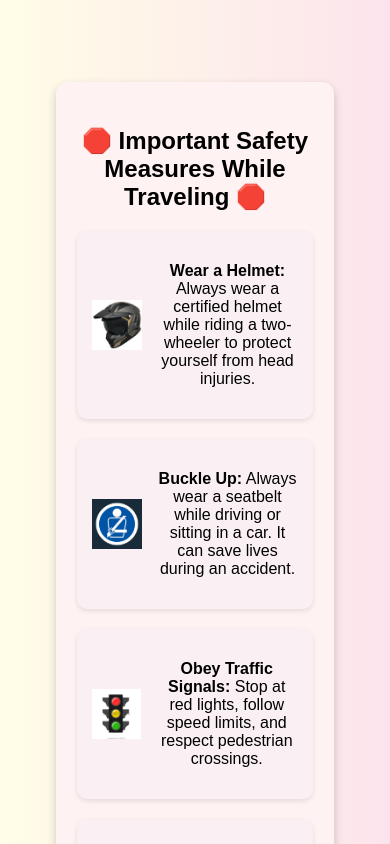
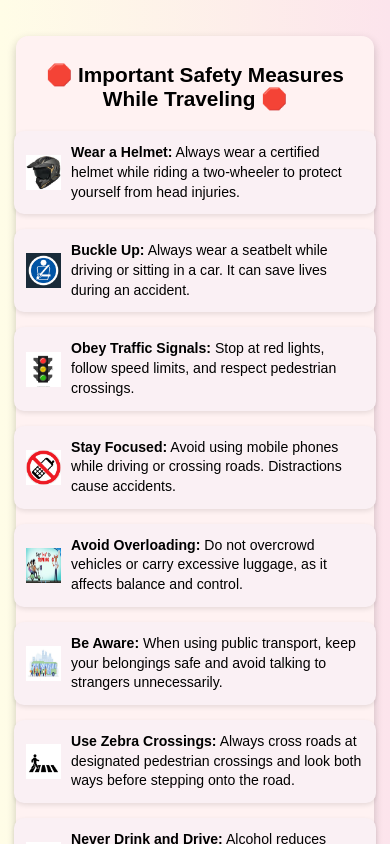
Before and after one commit to surya1604surya/Accident-Tracking, a Next.js app: page /page4 in a window 390 px wide. Built offline with nearby package versions, Linux system fonts and the light colour scheme.

Commit message:
Update page.module.css

```diff
--- a/src/app/page4/page.module.css
+++ b/src/app/page4/page.module.css
@@ -1,55 +1,137 @@
+/* Animation for falling effect */
+@keyframes fallIn {
+  0% {
+    opacity: 0;
+    transform: translateY(-30px);
+  }
+  100% {
+    opacity: 1;
+    transform: translateY(0);
+  }
+}
+
+/* Container */
 .homeBody {
-  background: linear-gradient(to right, #fffde7, #fce4ec); /* pastel gradient */
+  background: linear-gradient(to right, #fffde7, #fce4ec);
   height: 100vh;
   width: 100vw;
   display: flex;
   justify-content: center;
-  align-items: center;
-  padding: 2rem;
+  align-items: flex-start;
+  padding: 1rem;
   box-sizing: border-box;
-  color:black;
-  overflow: hidden; /* prevents scrollbars if unnecessary */
+  color: black;
+  overflow-y: auto; /* Allow vertical scroll */
+  scroll-behavior: smooth;
 }
+
+/* Card Container */
 .div1 {
-    width: 70%;
-    max-width: 800px;
-    padding: 25px;
+  width: 100%;
+  max-width: 900px;
+  padding: 20px;
   border-radius: 12px;
   text-align: center;
-    background: #FFF2F2;
+  background: #fff2f2;
   box-shadow: 0 4px 10px rgba(0, 0, 0, 0.2);
-    margin: auto;
-    margin-top: 50px;
+  margin: 20px auto;
+  animation: fallIn 0.8s ease-out forwards;
 }
 
-/* Safety Rules Section */
+/* Heading */
+.div1 h2 {
+  font-size: 1.8rem;
+  margin-bottom: 20px;
+}
+
+/* Safety Rules Grid */
 .safetyContainer {
   display: flex;
   flex-direction: column;
   align-items: center;
-    gap: 20px;
-    margin-top: 20px;
+  gap: 15px;
+}
+
+/* Each Rule */
+.safetyRule {
+  display: flex;
+  align-items: center;
+  width: 100%;
+  max-width: 600px;
+  background: #faf0f4;
+  padding: 15px;
+  border-radius: 10px;
+  box-shadow: 0 2px 5px rgba(0, 0, 0, 0.1);
+  animation: fallIn 0.7s ease forwards;
+  opacity: 0;
+  transform: translateY(-20px);
+  animation-delay: var(--delay, 0s);
+  animation-fill-mode: forwards;
+  transition: transform 0.3s ease-in-out;
+}
+
+/* Hover effect */
+.safetyRule:hover {
+  transform: scale(1.03);
+  background: #ffe4e4;
+}
+
+/* Image inside rule */
+.safetyImage {
+  width: 45px;
+  height: 45px;
+  margin-right: 15px;
+  flex-shrink: 0;
+}
+
+/* Responsive Text */
+.safetyRule p {
+  font-size: 1rem;
+  line-height: 1.4;
+  text-align: left;
+  margin: 0;
+}
+
+/* RESPONSIVE QUERIES */
+@media (max-width: 768px) {
+  .div1 {
+    padding: 15px;
+  }
+
+  .div1 h2 {
+    font-size: 1.5rem;
   }
 
   .safetyRule {
-    display: flex;
-    align-items: center;
-    width: 90%;
-    max-width: 600px;
-    background: #FAF0F4;
-    padding: 15px;
-    border-radius: 10px;
-    box-shadow: 0 2px 5px rgba(0, 0, 0, 0.1);
-    transition: transform 0.3s ease-in-out;
-}
-
-.safetyRule:hover {
-    transform: scale(1.03);
-    background: #FFE4E4;
+    padding: 12px;
   }
 
   .safetyImage {
-    width: 50px;
-    height: 50px;
-    margin-right: 15px;
+    width: 40px;
+    height: 40px;
+    margin-right: 10px;
   }
+
+  .safetyRule p {
+    font-size: 0.95rem;
+  }
+}
+
+@media (max-width: 480px) {
+  .div1 {
+    padding: 10px;
+  }
+
+  .div1 h2 {
+    font-size: 1.3rem;
+  }
+
+  .safetyImage {
+    width: 35px;
+    height: 35px;
+  }
+
+  .safetyRule p {
+    font-size: 0.88rem;
+  }
+}
```
Lines whose indentation alone changed are shown as unchanged.
